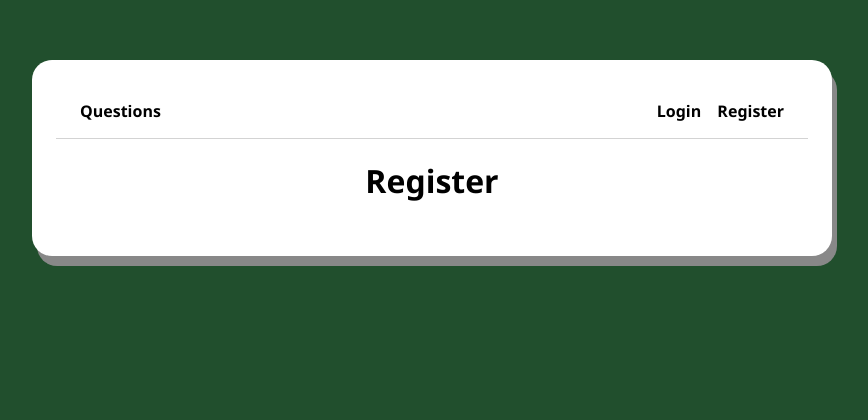
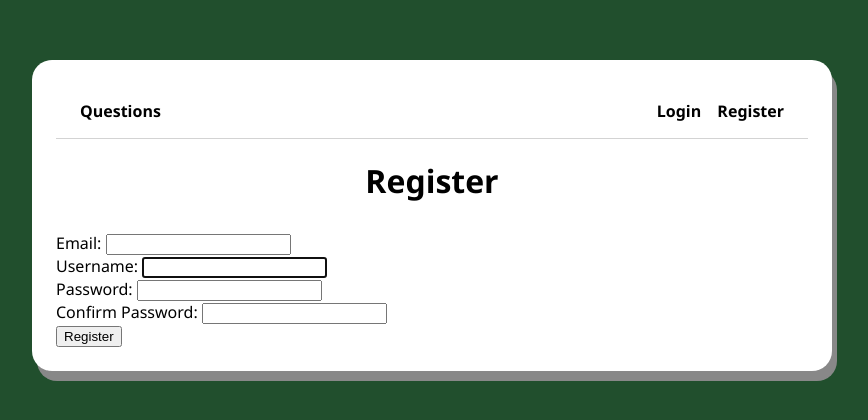
Before and after one commit to danieltyukov/aspire-school-forum, a Django app: page /register in a window 1280 px wide. Shown: the top 420 px of the page, without its empty margins (208-1076 px from the left). Run offline with Django 3.2, Linux system fonts and the light colour scheme.

Commit message:
initial setup for register page

```diff
--- /dev/null
+++ b/main/forms.py
@@ -0,0 +1,8 @@
+from django.contrib.auth.forms import UserCreationForm
+from django.contrib.auth.models import User
+
+
+class RegisterUserForm(UserCreationForm):
+    class Meta:
+        model = User
+        fields = ["username", "email", "password1", "password2"]
--- a/main/templates/register.html
+++ b/main/templates/register.html
@@ -1,10 +1,35 @@
 {% extends 'layouts/page.html' %}
 
 {% block content %}
-<div class="page">
+<div class="page regsiter-page">
 <h1 class="title">Register</h1>
-<form method="POST" action="">
 
+<form method="POST" action="" class="register-form">
+<div class="fieldWrapper">
+    <label for="{{form.email.id_for_label}}">Email:</label>
+    {{form.email}}
+    <span class="error">{{form.email.errors}}</span>
+</div>
+<div class="fieldWrapper">
+    <label for="{{form.username.id_for_label}}">Username:</label>
+    {{form.username}}
+    <span class="error">{{form.username.errors}}</span>
+</div>
+<div class="fieldWrapper">
+    <label for="{{form.password1.id_for_label}}">Password:</label>
+    {{form.password1}}
+    <span class="error">{{form.password1.errors}}</span>
+</div>
+<div class="fieldWrapper">
+    <label for="{{form.password2.id_for_label}}">Confirm Password:</label>
+    {{form.password2}}
+    <span class="error">{{form.password2.errors}}</span>
+</div>
+{% if form.non_field_errors %}
+    <span class="error">{{form.non_field_errors.as_ul}}</span>
+{% endif %}
+<input type="submit" value="Register" class="submit-button"/>
 </form>
+
 </div>
 {% endblock %}
--- a/main/views.py
+++ b/main/views.py
@@ -1,9 +1,12 @@
 from django.shortcuts import render
 from .models import Question
+from .forms import RegisterUserForm
 
 
 def registerPage(request):
+    form = RegisterUserForm()
     context = {
+        "form": form
     }
     return render(request, "register.html", context)
 
```
Also changed, not shown: db.sqlite3.
